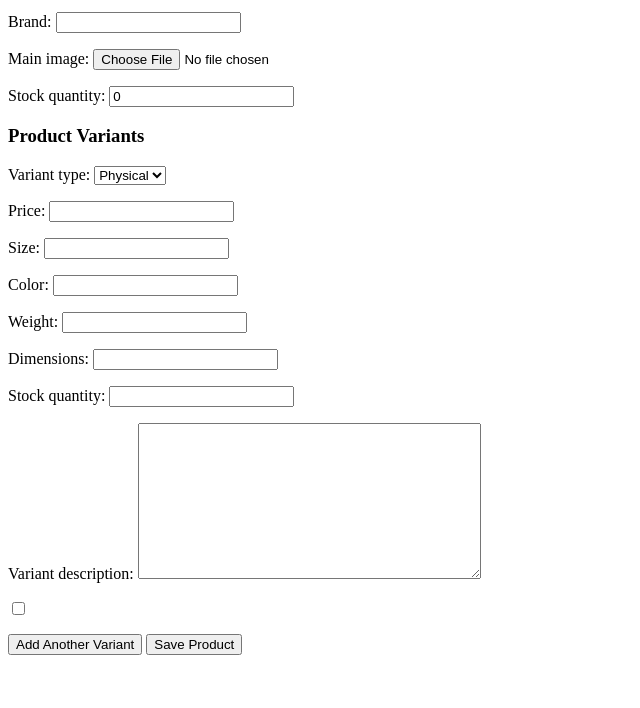
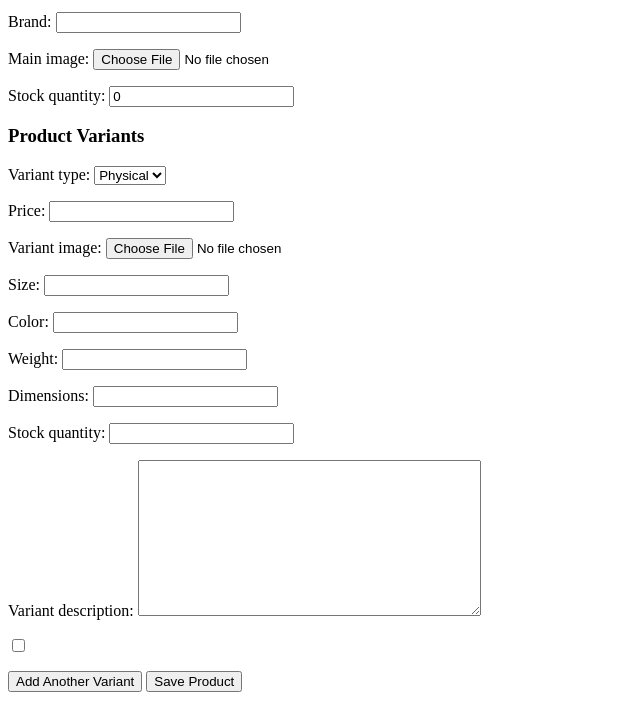
Before and after one commit to sameer-ahmed123/Ecom, a Django app: page /store/products/new/ in a window 1280 px wide. Shown: the part 829-1537 px from the top of the page, without its empty margins (0-640 px from the left). Before the commit the page ends 1484 px from the top, so only its background shows below. Run offline with Django 5.2, Linux system fonts and the light colour scheme; the visitor is signed in with stand-in values (Sample User, id 1); data that the repository does not hold is empty.

Commit message:
variant additional fields

```diff
--- a/store/forms.py
+++ b/store/forms.py
@@ -3,11 +3,13 @@ from django import forms
 from django.forms import inlineformset_factory
 from .models import Product, ProductVariant, Tag, ProductReview, Category
 
+
 class ProductVariantForm(forms.ModelForm):
     class Meta:
         model = ProductVariant
         # Always include the file field in the base fields.
-        fields = ['price', 'variant_type', 'variant_description', 'stock_quantity', 'file']
+        fields = ['price', 'variant_type', 'variant_description',
+                  'stock_quantity', 'file', 'variant_image']
 
     def __init__(self, *args, **kwargs):
         # Pop product_type if provided; default to 'physical' if not.
@@ -19,6 +21,8 @@ class ProductVariantForm(forms.ModelForm):
         # Ensure the file field is always present.
         if 'file' not in self.fields:
             self.fields['file'] = forms.FileField(required=False)
+        if 'variant_image' not in self.fields:
+            self.fields['variant_image'] = forms.ImageField(required=False)
 
         if product_type == 'physical':
             # For physical variants, add physical-specific fields with widget classes.
@@ -33,7 +37,8 @@ class ProductVariantForm(forms.ModelForm):
                 ),
                 'weight': forms.DecimalField(
                     required=False,
-                    widget=forms.NumberInput(attrs={"class": "physical-fields"})
+                    widget=forms.NumberInput(
+                        attrs={"class": "physical-fields"})
                 ),
                 'dimensions': forms.CharField(
                     required=False,
@@ -42,16 +47,23 @@ class ProductVariantForm(forms.ModelForm):
                 # Ensure stock_quantity is required for physical variants.
                 'stock_quantity': forms.IntegerField(
                     required=True,
-                    widget=forms.NumberInput(attrs={"class": "physical-fields"})
+                    widget=forms.NumberInput(
+                        attrs={"class": "physical-fields"})
                 ),
             })
-            self.fields['file'].required = False  # Not required for physical variants.
+            # Not required for physical variants.
+            self.fields['file'].required = False
         else:
             # For digital variants, require the file and add a CSS class for later toggling.
             self.fields['file'].required = True
-            self.fields['file'].widget = forms.ClearableFileInput(attrs={"class": "digital-fields"})
+            # self.fields['variant_image'].required = True
+            self.fields['file'].widget = forms.ClearableFileInput(
+                attrs={"class": "digital-fields"})
+            # self.fields['variant_image'] = forms.ClearableFileInput(
+            #     attrs={"class": "digital-fields"})
             # Hide stock_quantity for digital variants.
             self.fields['stock_quantity'].widget = forms.HiddenInput()
+
 
 class ProductVariantInlineFormSet(BaseInlineFormSet):
     def _construct_form(self, i, **kwargs):
@@ -59,6 +71,7 @@ class ProductVariantInlineFormSet(BaseInlineFormSet):
         # default to 'physical' if not set.
         kwargs['product_type'] = getattr(self, 'product_type', 'physical')
         return super()._construct_form(i, **kwargs)
+
 
 # Use our custom formset in the inlineformset_factory.
 ProductVariantFormset = inlineformset_factory(
@@ -70,6 +83,7 @@ ProductVariantFormset = inlineformset_factory(
     can_delete=True
 )
 
+
 class CategoryForm(forms.ModelForm):
     class Meta:
         model = Category
@@ -78,6 +92,7 @@ class CategoryForm(forms.ModelForm):
             'tags': forms.SelectMultiple(attrs={"class": "select2"}),
             'category': forms.Select(attrs={"class": "form-control"})
         }
+
 
 class ProductForm(forms.ModelForm):
     class Meta:
@@ -96,11 +111,13 @@ class ProductForm(forms.ModelForm):
             # Additional widgets can be added here as needed.
         }
 
+
 class TagForm(forms.ModelForm):
     class Meta:
         model = Tag
         fields = "__all__"
 
+
 class ProductReviewForm(forms.ModelForm):
     class Meta:
         model = ProductReview
--- a/store/models.py
+++ b/store/models.py
@@ -64,10 +64,12 @@ class Tag(models.Model):
 # ProductVariant Model
 # -------------------------------
 
+
 VARIANT_TYPE_CHOICES = (
     ('physical', 'Physical'),
     ('digital', 'Digital'),
 )
+
 
 class ProductVariant(models.Model):
     """Product variants that can be either physical or digital."""
@@ -79,11 +81,13 @@ class ProductVariant(models.Model):
         choices=VARIANT_TYPE_CHOICES,
         default='physical'
     )
-    variant_description = models.TextField(max_length=500, blank=True, null=True)
+    variant_description = models.TextField(
+        max_length=500, blank=True, null=True)
     # Fields for physical products
     size = models.CharField(max_length=50, blank=True, null=True)
     color = models.CharField(max_length=50, blank=True, null=True)
-    weight = models.DecimalField(max_digits=6, decimal_places=2, blank=True, null=True)
+    weight = models.DecimalField(
+        max_digits=6, decimal_places=2, blank=True, null=True)
     dimensions = models.CharField(max_length=100, blank=True, null=True)
     # Field for digital products
     file = models.FileField(
@@ -91,6 +95,11 @@ class ProductVariant(models.Model):
         blank=True,
         null=True,
         help_text="Only required if variant is Digital"
+    )
+    variant_image = models.ImageField(
+        upload_to="product_images/variant_images/",
+        blank=True,
+        null=True
     )
     # Common fields
     stock_quantity = models.PositiveIntegerField(default=0)
@@ -127,13 +136,15 @@ class ProductVariant(models.Model):
 # Product Model
 # -------------------------------
 
+
 class Product(models.Model):
     """Enhanced Product Model for a modern e-commerce website."""
     PRODUCT_TYPES = (
         ('physical', 'Physical Product'),
         ('digital', 'Digital Product'),
     )
-    product_type = models.CharField(max_length=10, choices=PRODUCT_TYPES, default='physical')
+    product_type = models.CharField(
+        max_length=10, choices=PRODUCT_TYPES, default='physical')
     user = models.ForeignKey(
         User, on_delete=models.CASCADE, related_name="products"
     )
@@ -145,7 +156,8 @@ class Product(models.Model):
     name = models.CharField(max_length=255)
     slug = models.SlugField(unique=True, blank=True)
     brand = models.CharField(max_length=100, blank=True, null=True)
-    description = models.TextField(help_text="Short description of the product")
+    description = models.TextField(
+        help_text="Short description of the product")
     detailed_description = models.TextField(
         blank=True,
         null=True,
@@ -193,14 +205,16 @@ class Product(models.Model):
     @property
     def total_stock(self):
         if self.variants.exists():
-            total_of_variants = sum(variant.stock_quantity for variant in self.variants.all())
+            total_of_variants = sum(
+                variant.stock_quantity for variant in self.variants.all())
             return self.stock_quantity + total_of_variants
         return self.stock_quantity
 
     @property
     def is_in_stock(self):
-        if self.has_variants:
-            return self.variants.filter(stock_quantity__gt=0).exists()
+        self.has_variants
+        if self.product_type == "digital":
+            return True
         return self.stock_quantity > 0
 
     @property
@@ -234,6 +248,7 @@ class Product(models.Model):
 # ProductReview Model
 # -------------------------------
 
+
 class ProductReview(models.Model):
     """Allows users to review products."""
     user = models.ForeignKey(
--- a/store/templates/product_form.html
+++ b/store/templates/product_form.html
@@ -73,6 +73,8 @@
       <p>
         {{ form.price.label_tag }} {{ form.price }}
       </p>
+      {{form.variant_image.label_tag}} {{form.variant_image}}
+      <p></p>
 
       <!-- Physical Variant Fields -->
       <div class="physical-fields">
@@ -142,7 +144,7 @@ document.addEventListener('DOMContentLoaded', function () {
 
 <!-- JavaScript to Toggle Variant-Level Fields and Add New Variant Forms -->
 <script>
-document.addEventListener('DOMContentLoaded', function() {
+  document.addEventListener('DOMContentLoaded', function () {
     function attachVariantTypeLogic(variantForm) {
       const variantTypeSelect = variantForm.querySelector('select[name$="-variant_type"]');
       const physicalFields = variantForm.querySelector('.physical-fields');
@@ -192,7 +194,7 @@ document.addEventListener('DOMContentLoaded', function() {
       newForm.innerHTML = newForm.innerHTML.replace(/__prefix__/g, formCount);
 
       // (Optional) Clear the input values in the cloned form.
-    newForm.querySelectorAll('input, select, textarea').forEach(function(input) {
+      newForm.querySelectorAll('input, select, textarea').forEach(function (input) {
         if (input.type !== 'hidden' && input.name.indexOf('DELETE') === -1) {
           input.value = '';
         }
```
Lines whose indentation alone changed are shown as unchanged.
